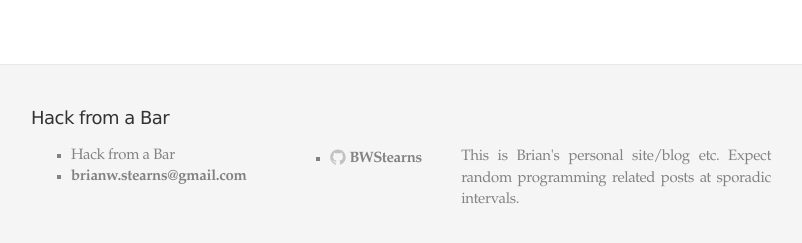
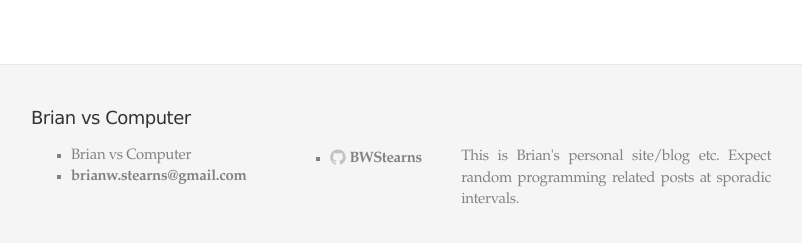
Before and after one commit to BWStearns/BWStearns.github.io, a Jekyll site: the page built from index.md, in a window 1280 px wide and 900 px high, scrolled down 1525 px. Shown: the part 622-865 px from the top of the window, without its empty margins (239-1041 px from the left). Built offline with Jekyll 4.4.1, drawn with Linux system fonts in a browser that asks for light colours; some of the changed text lies outside the part shown.

Commit message:
changed name

```diff
--- a/_config.yml
+++ b/_config.yml
@@ -1,5 +1,5 @@
 # Site settings
-title: Hack from a Bar
+title: Brian vs Computer
 email: brianw.stearns@gmail.com
 description: "This is Brian's personal site/blog etc. Expect random programming related posts at sporadic intervals."
 baseurl: #"http://www.brianws.io"
```
